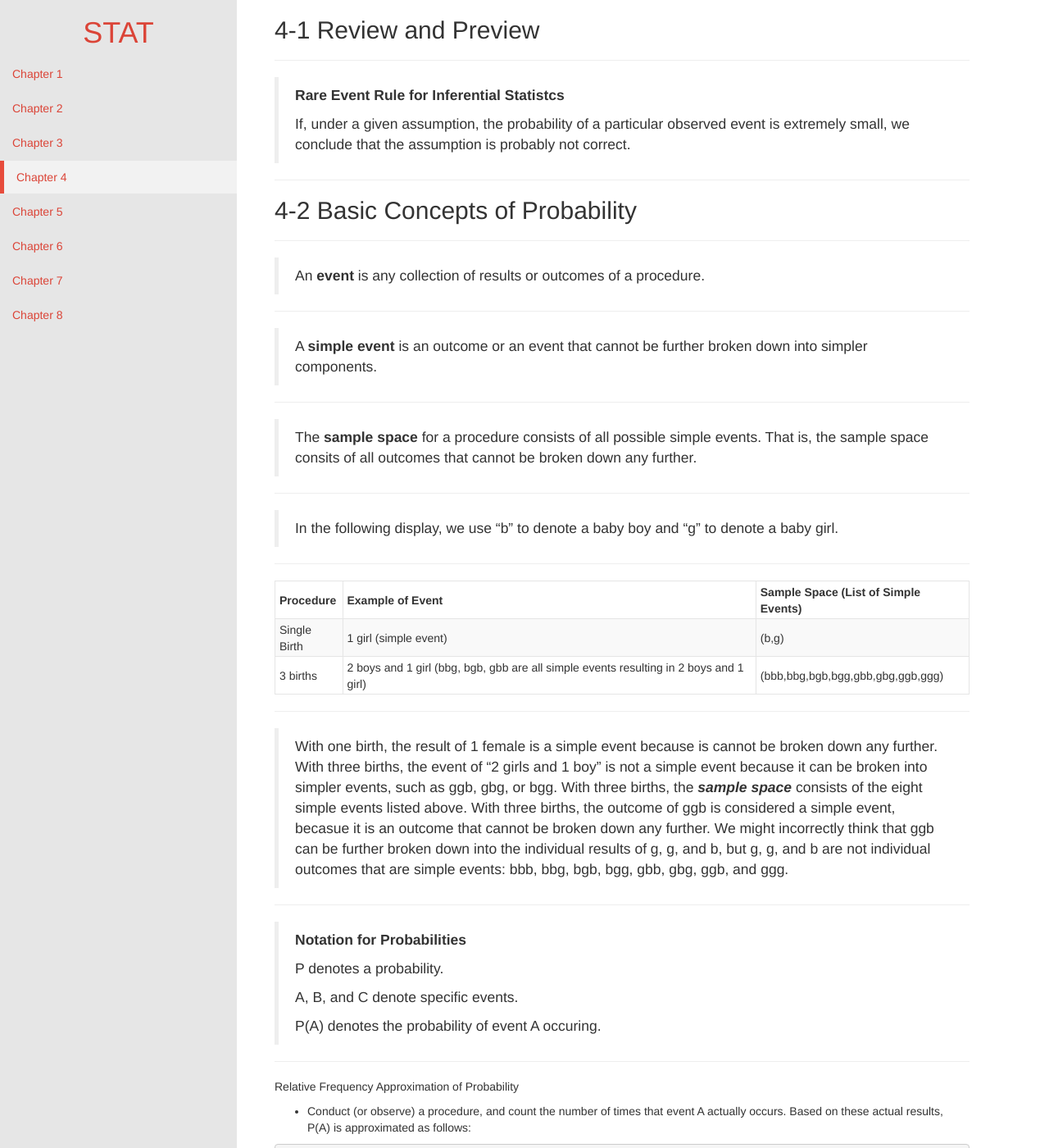
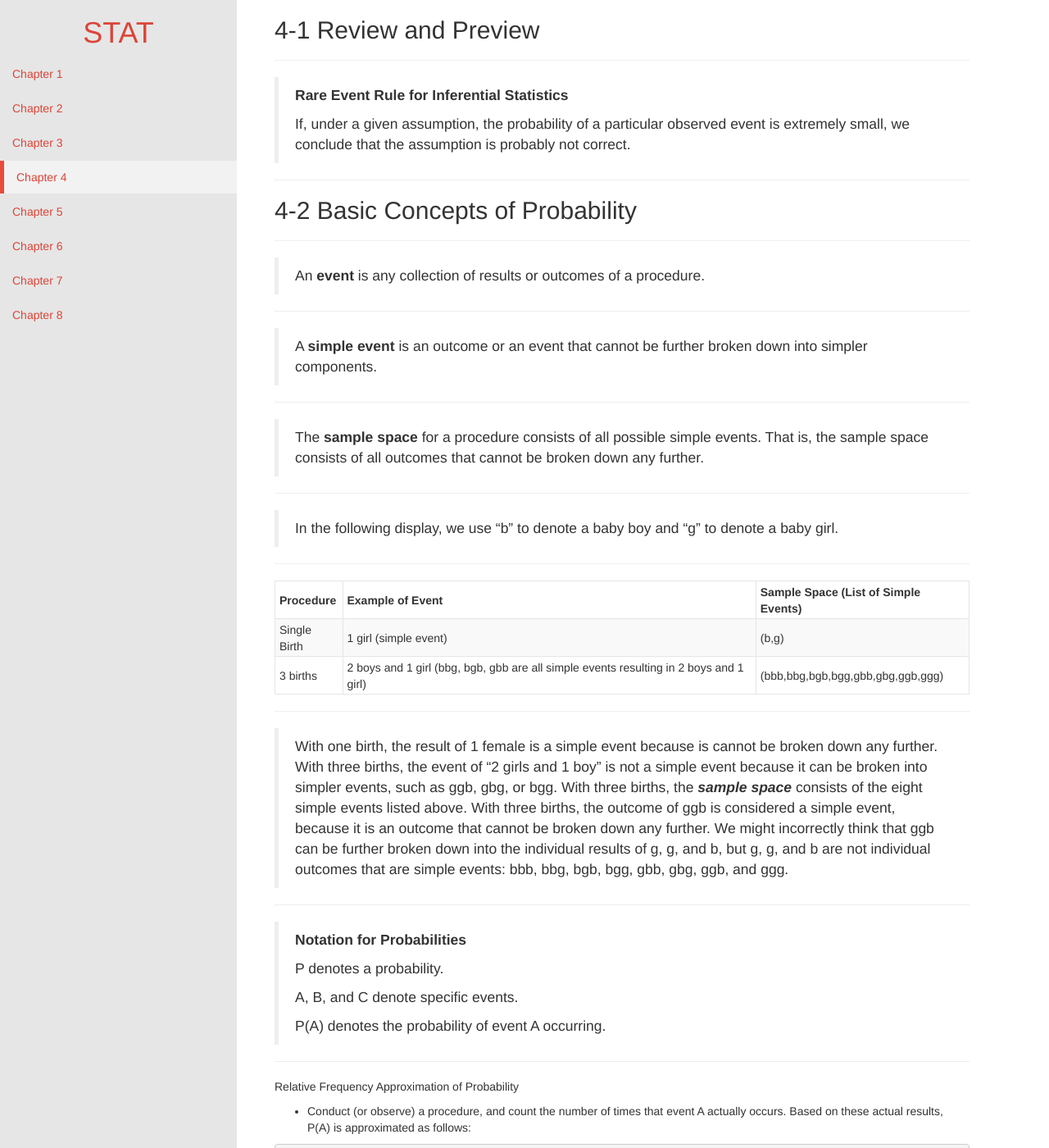
Before and after one commit to pbrogan12/chem, a Jekyll site: the page built from Chapter-4.md, in a window 1280 px wide and 1400 px high. Shown: the whole window at 82% size. Built offline with Jekyll 4.4.1, drawn with Linux system fonts in a browser that asks for light colours; nearby versions of some CDN libraries; Markdown is read by kramdown in place of the engine named in the settings; some of the changed text lies outside the part shown.

Commit message:
Fixed Chapter 4 typos

````diff
--- a/Chapter-4.md
+++ b/Chapter-4.md
@@ -6,7 +6,7 @@ title: Chapter 4
 ## 4-1 Review and Preview
 ---
 
-> **Rare Event Rule for Inferential Statistcs**
+> **Rare Event Rule for Inferential Statistics**
 >
 > If, under a given assumption, the probability of a particular observed event is extremely small, we conclude that the assumption is probably not correct.
 
@@ -23,7 +23,7 @@ title: Chapter 4
 
 ---
 
-> The **sample space** for a procedure consists of all possible simple events.  That is, the sample space consits of all outcomes that cannot be broken down any further.
+> The **sample space** for a procedure consists of all possible simple events.  That is, the sample space consists of all outcomes that cannot be broken down any further.
 
 ---
 
@@ -38,7 +38,7 @@ title: Chapter 4
 
 ---
 
-> With one birth, the result of 1 female is a simple event because is cannot be broken down any further.  With three births, the event of "2 girls and 1 boy" is not a simple event because it can be broken into simpler events, such as ggb, gbg, or bgg.  With three births, the ***sample space*** consists of the eight simple events listed above.  With three births, the outcome of ggb is considered a simple event, becasue it is an outcome that cannot be broken down any further.  We might incorrectly think that ggb can be further broken down into the individual results of g, g, and b, but g, g, and b are not individual outcomes that are simple events: bbb, bbg, bgb, bgg, gbb, gbg, ggb, and ggg.
+> With one birth, the result of 1 female is a simple event because is cannot be broken down any further.  With three births, the event of "2 girls and 1 boy" is not a simple event because it can be broken into simpler events, such as ggb, gbg, or bgg.  With three births, the ***sample space*** consists of the eight simple events listed above.  With three births, the outcome of ggb is considered a simple event, because it is an outcome that cannot be broken down any further.  We might incorrectly think that ggb can be further broken down into the individual results of g, g, and b, but g, g, and b are not individual outcomes that are simple events: bbb, bbg, bgb, bgg, gbb, gbg, ggb, and ggg.
 
 ---
 
@@ -48,7 +48,7 @@ title: Chapter 4
 >
 > A, B, and C denote specific events.
 >
-> P(A) denotes the probability of event A occuring.
+> P(A) denotes the probability of event A occurring.
 
 ---
 
@@ -67,7 +67,7 @@ P(A) = -------------------------------------------
 
 Classical Approach to Probability (Requires Equally Likely Outcomes)
 
-  * Assume that a given procedure has ***n*** different simple events and that each of those simple events has an equal chance of occurring.  If event A can occur in s of these n ways then
+  * Assume that a given procedure has **n** different simple events and that each of those simple events has an equal chance of occurring.  If event A can occur in s of these n ways then
 
 ```
             number of ways A occur                s
@@ -96,7 +96,7 @@ Subjective Probabilities
 ### Complementary Events
 ---
 
-> The **complement** of event A, denoted by A, consits of all outcomes in which event A does not occur.
+> The **complement** of event A, denoted by A, consists of all outcomes in which event A does not occur.
 
 ---
 
@@ -118,13 +118,13 @@ Subjective Probabilities
 
   * The probability of an event is a fraction or decimal number between 0 and 1 inclusive.
   * The probability of an impossible event is 0.
-  * THe probability of an event that is certain to occur is 1.
+  * The probability of an event that is certain to occur is 1.
   * Notation: The probability of event A is denoted by P(A).
   * Notation: The probability that event A does not occur is denoted by P(A).
 
 ---
 
-> That **actual odds against** event A occuring are the ratio P(A)/P(A) usually expressed in the form of a:b where a and b are integers having no common factors.
+> That **actual odds against** event A occurring are the ratio P(A)/P(A) usually expressed in the form of a:b where a and b are integers having no common factors.
 
 ---
 
@@ -193,7 +193,7 @@ Subjective Probabilities
 > **Notation**
 > P(A and B) = P(event A occurs in a first trial and event B occurs in a second trial)
 >
-> P(B|A) represents the probability of event B occuring after it is assumed that event A has already occurred.(Interpret B|A as "event B occurring after event A has already occurred.")
+> P(B|A) represents the probability of event B occurring after it is assumed that event A has already occurred.(Interpret B|A as "event B occurring after event A has already occurred.")
 
  ---
 
@@ -241,7 +241,7 @@ Subjective Probabilities
 
  ---
 
- > A **conditional probability** of an event is a probability obtained with the additional information that some other events has already occurred. P(B|A) denotes that conditional probability of event B occurring, given that event A has already occurred. P(B|A) can be found by dividing the probability of events A and B occuring by the probability of event A:
+ > A **conditional probability** of an event is a probability obtained with the additional information that some other events has already occurred. P(B|A) denotes that conditional probability of event B occurring, given that event A has already occurred. P(B|A) can be found by dividing the probability of events A and B occurring by the probability of event A:
 
  ---
 
````
Also changed, not shown: other parts of Chapter-4.md (+2 -2 lines).
